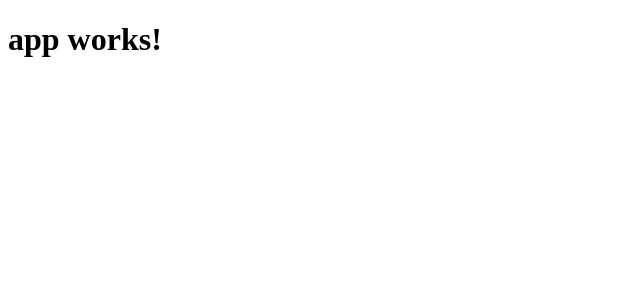
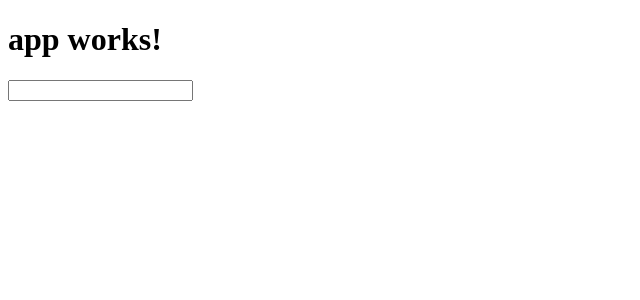
Before and after one commit to ckatzorke/rxjs-learn, an Angular app: page / in a window 1280 px wide. Shown: the top 300 px of the page, without its empty margins (0-640 px from the left). Built offline with nearby package versions, Linux system fonts and the light colour scheme.

Commit message:
first working version of wikipedia search

```diff
--- a/src/app/app.component.html
+++ b/src/app/app.component.html
@@ -1,3 +1,9 @@
 <h1>
   {{title}}
 </h1>
+<div>
+    <input (input)="search($event.target.value)"/>
+    <ul>
+        <li *ngFor="let result of results">{{result}}</li>
+    </ul>
+</div>
--- a/src/app/app.component.ts
+++ b/src/app/app.component.ts
@@ -1,4 +1,6 @@
 import { Component } from '@angular/core';
+import {WikipediaSearchService} from './shared/wikipedia-search.service';
+import 'rxjs/add/operator/map';
 
 @Component({
   selector: 'app-root',
@@ -7,4 +9,13 @@ import { Component } from '@angular/core';
 })
 export class AppComponent {
   title = 'app works!';
+
+  results: Array<string>;
+  constructor(private wikiSearch: WikipediaSearchService){
+      //
+  }
+
+  search(term:string){
+      this.wikiSearch.search(term).subscribe(searchresults => this.results = searchresults);
+  }
 }
--- /dev/null
+++ b/src/app/shared/wikipedia-search.service.ts
@@ -0,0 +1,18 @@
+import { Injectable } from '@angular/core';
+import { Jsonp, URLSearchParams } from '@angular/http';
+
+
+@Injectable()
+export class WikipediaSearchService {
+
+  constructor(private jsonp: Jsonp) { }
+
+  search(term: string){
+      let search = new URLSearchParams();
+      search.set('action', 'opensearch');
+      search.set('search', term);
+      search.set('format', 'json');
+      return this.jsonp.get('http://en.wikipedia.org/w/api.php?callback=JSONP_CALLBACK', {search}).map(response => response.json()[1]);
+  }
+
+}
```
Also changed, not shown: src/app/app.module.ts (+6 -3 lines), 1 other file (tests, documents, lock files or other folders).
